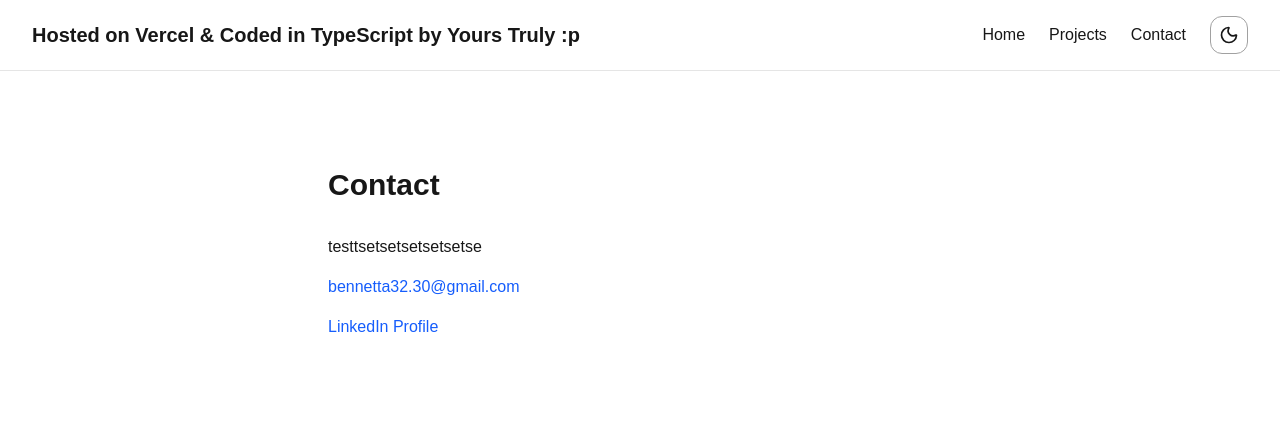
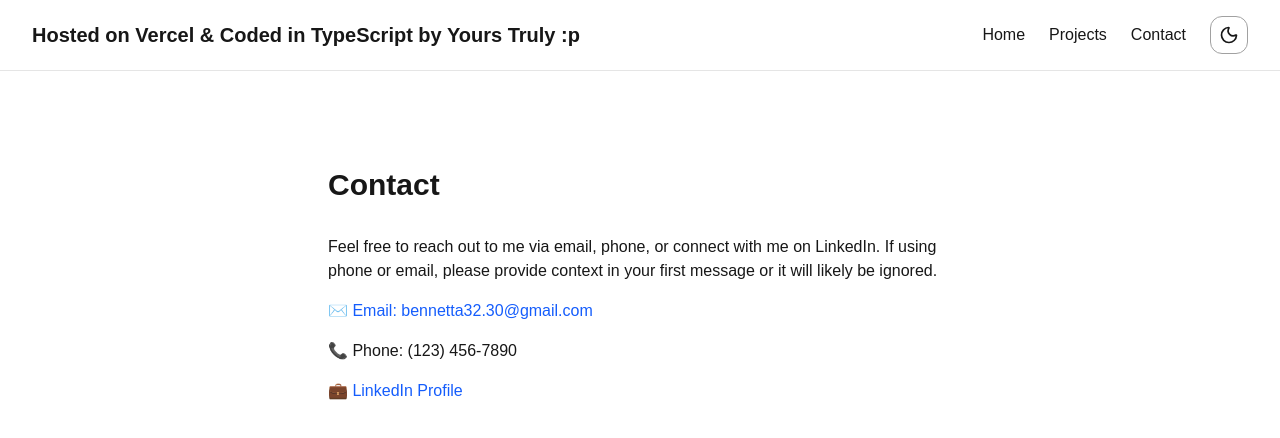
Before and after one commit to B-M-Anderson/Peninsula, a Next.js app: page /contact in a window 1280 px wide. Shown: the top 438 px of the page. Built offline with nearby package versions, Linux system fonts and the light colour scheme.

Commit message:
contact pg update

```diff
--- a/app/contact/page.tsx
+++ b/app/contact/page.tsx
@@ -1,9 +1,9 @@
 export default function ContactPage() {
   return (
     <div className="max-w-2xl mx-auto py-16 px-6">
-      <h1 className="text-3xl font-bold mb-8">Contact</h1>
+      <h1 className="text-3xl font-bold mb-8">Contact </h1>
       <p className="mb-4">
-        testtsetsetsetsetsetse
+        Feel free to reach out to me via email, phone, or connect with me on LinkedIn. If using phone or email, please provide context in your first message or it will likely be ignored.
       </p>
       <ul className="space-y-4">
         <li>
@@ -11,8 +11,11 @@ export default function ContactPage() {
             href="mailto:bennetta32.30@gmail.com"
             className="text-blue-600 hover:underline"
           >
-            bennetta32.30@gmail.com
+            ✉️ Email: bennetta32.30@gmail.com
           </a>
+        </li>
+        <li>
+          📞 Phone: (123) 456-7890
         </li>
         <li>
           <a
@@ -20,7 +23,7 @@ export default function ContactPage() {
             target="_blank"
             className="text-blue-600 hover:underline"
           >
-            LinkedIn Profile
+            💼 LinkedIn Profile
           </a>
         </li>
       </ul>
--- a/app/page.tsx
+++ b/app/page.tsx
@@ -92,14 +92,14 @@ export default function HomePage() {
       download
       className="px-4 py-2 bg-blue-600 text-white rounded hover:bg-blue-700 transition text-center"
     >
-      Download Resume
+      Download Resume 📄
     </a>
     <a
       href="https://www.linkedin.com/in/bennett-m-anderson/"
       target="_blank"
       className="px-4 py-2 bg-gray-200 text-gray-900 rounded hover:bg-gray-300 transition dark:bg-gray-800 dark:text-white dark:hover:bg-gray-900 text-center"
     >
-      LinkedIn
+      LinkedIn 🔗
     </a>
   </div>
 </section>
@@ -115,7 +115,7 @@ export default function HomePage() {
             transition={{ duration: 0.6 }}
             className="text-3xl font-bold mb-6"
           >
-            Featured Projects
+            Featured Projects 🚀
           </motion.h2>
           <div className="grid gap-6">
             {featuredProjects.map((project, idx) => (
@@ -148,7 +148,7 @@ export default function HomePage() {
             transition={{ duration: 0.6 }}
             className="text-3xl font-bold mb-6"
           >
-            GitHub Repositories
+            GitHub Repositories ⚡
           </motion.h2>
           <div className="grid gap-6">
             {repos.map((repo, idx) => (
@@ -181,7 +181,7 @@ export default function HomePage() {
             transition={{ duration: 0.6 }}
             className="text-3xl font-bold mb-6"
           >
-            Skills
+            Skills & Technologies 🛠️
           </motion.h2>
           <div className="flex flex-wrap gap-4">
             {skills.map((skill, idx) => (
@@ -203,7 +203,7 @@ export default function HomePage() {
             transition={{ duration: 0.6 }}
             className="text-3xl font-bold mb-6"
           >
-            My Cat Penrose :3
+            My Cat Penrose😺 :3
           </motion.h2>
           <div className="grid grid-cols-1 sm:grid-cols-2 md:grid-cols-3 gap-6">
             {catPhotos.map((photo, idx) => (
```
